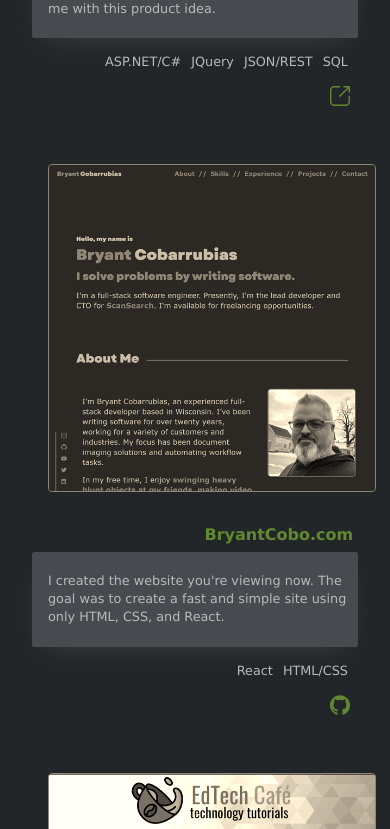
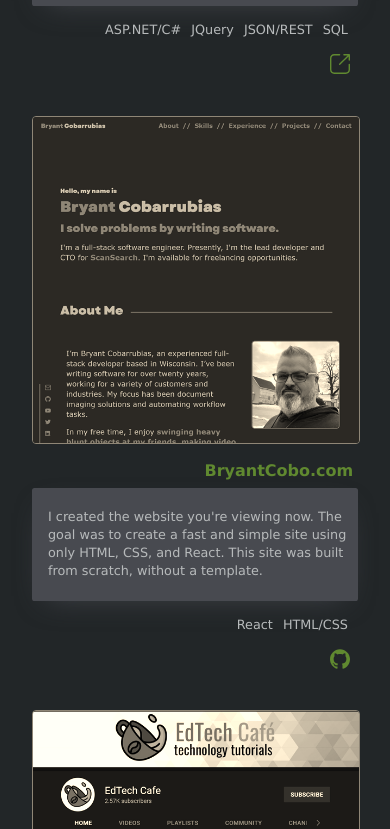
Before and after one commit to TheBryantCobo/bryantcobo, a React (Create React App) app: page / in a window 390 px wide. Shown: the part 2735-3564 px from the top of the page. Built offline with nearby package versions, Linux system fonts and the light colour scheme.

Commit message:
Auto-close hamburger menu

```diff
--- a/src/components/NavBar.js
+++ b/src/components/NavBar.js
@@ -18,6 +18,10 @@
 
   const handleHamburger = () => {
     setHamActive(!hamActive);
+  };
+
+  const linkClicked = () => {
+    setHamActive(false);
   };
 
   useEffect(() => {
@@ -62,6 +66,7 @@
               smooth={true}
               offset={-70}
               duration={500}
+              onClick={linkClicked}
             >
               About
             </Link>
@@ -73,6 +78,7 @@
               smooth={true}
               offset={-70}
               duration={500}
+              onClick={linkClicked}
             >
               Skills
             </Link>
@@ -84,6 +90,7 @@
               smooth={true}
               offset={-70}
               duration={500}
+              onClick={linkClicked}
             >
               Experience
             </Link>
@@ -95,6 +102,7 @@
               smooth={true}
               offset={-70}
               duration={500}
+              onClick={linkClicked}
             >
               Projects
             </Link>
@@ -106,6 +114,7 @@
               smooth={true}
               offset={-70}
               duration={500}
+              onClick={linkClicked}
             >
               Contact
             </Link>
--- a/src/components/Projects.js
+++ b/src/components/Projects.js
@@ -30,13 +30,14 @@
     {
       id: 2,
       title: 'BryantCobo.com',
-      url: 'https://www.bryantcobo.com',
+      url: 'https://bryantcobo.com',
       img: 'bryantcobo.png',
       desc: (
         <>
           <p>
             I created the website you're viewing now. The goal was to create a
-            fast and simple site using only HTML, CSS, and React.
+            fast and simple site using only HTML, CSS, and React. This site was
+            built from scratch, without a template.
           </p>
         </>
       ),
--- a/src/index.css
+++ b/src/index.css
@@ -810,6 +810,10 @@
   .jobdesc .term {
     color: var(--lgreen);
   }
+
+  .contact--message {
+    max-width: 20em;
+  }
 }
 /* 481px — 768px: iPads, Tablets - site needs to collapse at 875 */
 @media only screen and (max-width: 875px) {
@@ -933,6 +937,10 @@
     position: relative;
   }
 
+  .project--img {
+    margin: 0;
+  }
+
   /* Move social icons to footer */
   .social-container {
     display: flex;
```
